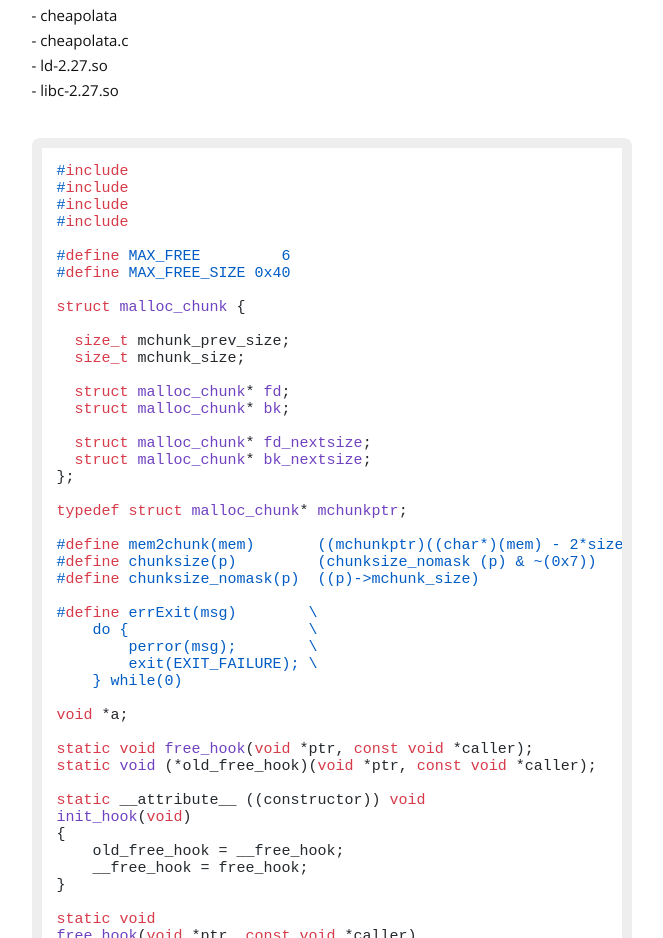
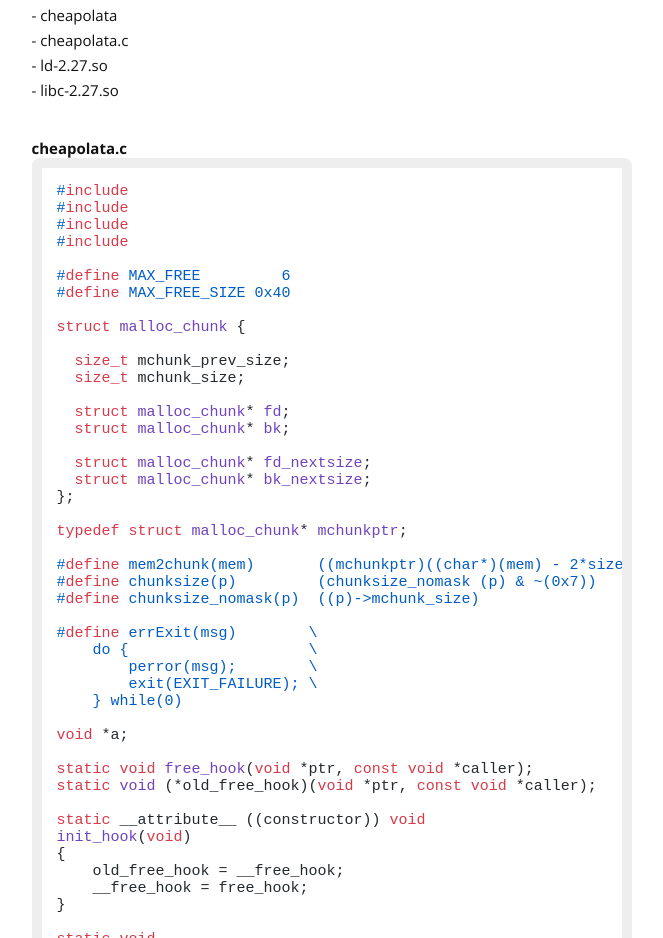
Before and after one commit to Hack-Oeil/fcsc2024-pwn-cheapolata, a plain HTML site: page presentation/index.html in a window 1280 px wide. Shown: the part 784-1722 px from the top of the page, without its empty margins (6-669 px from the left). Drawn offline with nearby package versions, Linux system fonts and the light colour scheme.

Commit message:
correction

```diff
--- a/presentation/index.html
+++ b/presentation/index.html
@@ -65,6 +65,7 @@
                                 - libc-2.27.so
                             </p>
                             <br />
+                            <strong>cheapolata.c</strong>
                             <pre><code class="language-c">#include <stdio.h>
 #include <stdlib.h>
 #include <unistd.h>
```
